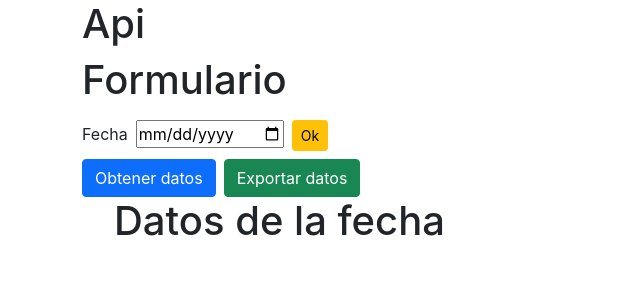
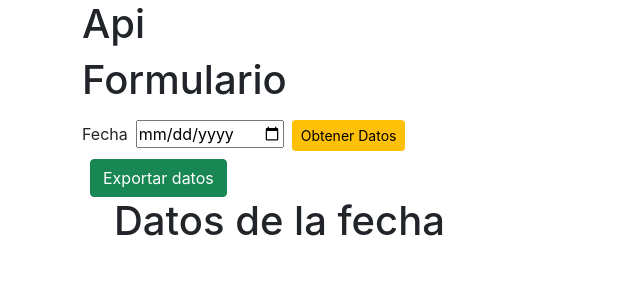
Before and after one commit to luisgl97/api-incidentes, a React (Create React App) app: page / in a window 1280 px wide. Shown: the top 300 px of the page, without its empty margins (0-640 px from the left). Built offline with nearby package versions, Linux system fonts and the light colour scheme.

Commit message:
afinando formulario

```diff
--- a/src/App.js
+++ b/src/App.js
@@ -6,13 +6,16 @@ function App() {
   const [arrayObjeto, setArrayObjeto] = useState([]);
   const [fecha, setFecha] = useState({});
 
-  const addFecha = (fecha) => {
-    setFecha(fecha);
-  };
+  // const addFecha = (fecha) => {
+  //   setFecha(fecha);
+  // };
 
-  const obtenerDatos = async () => {
+  const obtenerDatos = async (fecha) => {
 
     try {
+
+      setFecha(fecha);
+
       const datos = await fetch(
         "http://ogit.imp.gob.pe/impapi/sel_seguridad_incidente",
         {
@@ -55,10 +58,7 @@ function App() {
   return (
     <div className="container">
       <h1>Api</h1>
-      <Formulario addFecha={addFecha}/>
-      <button className="btn btn-primary " onClick={obtenerDatos}>
-        Obtener datos
-      </button>
+      <Formulario obtenerDatos={obtenerDatos}/>
       <button className="btn btn-success ms-2" onClick={mandarDatosExcel}>
         Exportar datos
       </button>
--- a/src/components/Formulario.js
+++ b/src/components/Formulario.js
@@ -11,7 +11,7 @@ export const Formulario = (props) => {
 
   const onSubmit = (fecha, e) => {
     console.log(fecha);
-    props.addFecha(fecha);
+    props.obtenerDatos(fecha);
   };
 
   return (
@@ -35,7 +35,7 @@ export const Formulario = (props) => {
             {errors.fecha.message}
           </span>
         )}
-        <button className="btn btn-warning btn-sm mt-2 ms-2 mb-2" >Ok</button>
+        <button className="btn btn-warning btn-sm mt-2 ms-2 mb-2" >Obtener Datos</button>
       </form>
     </div>
   );
```
